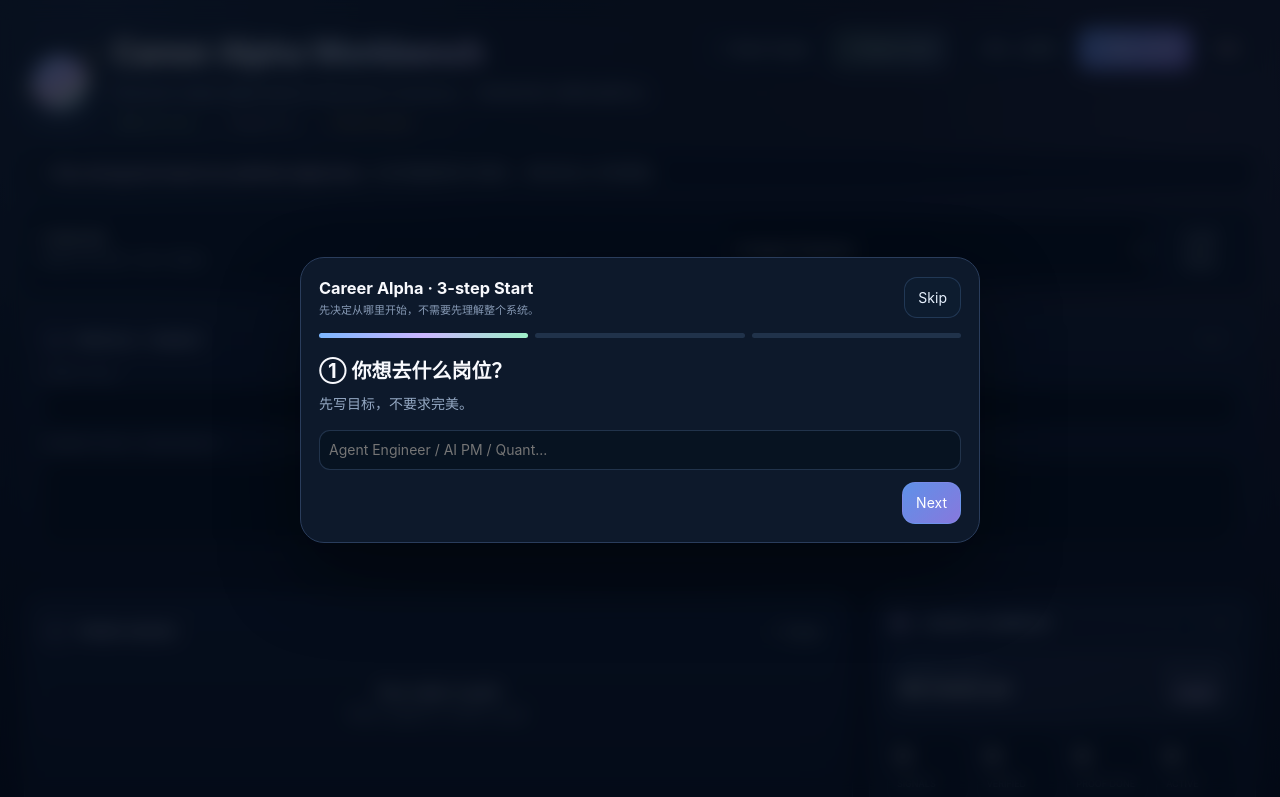
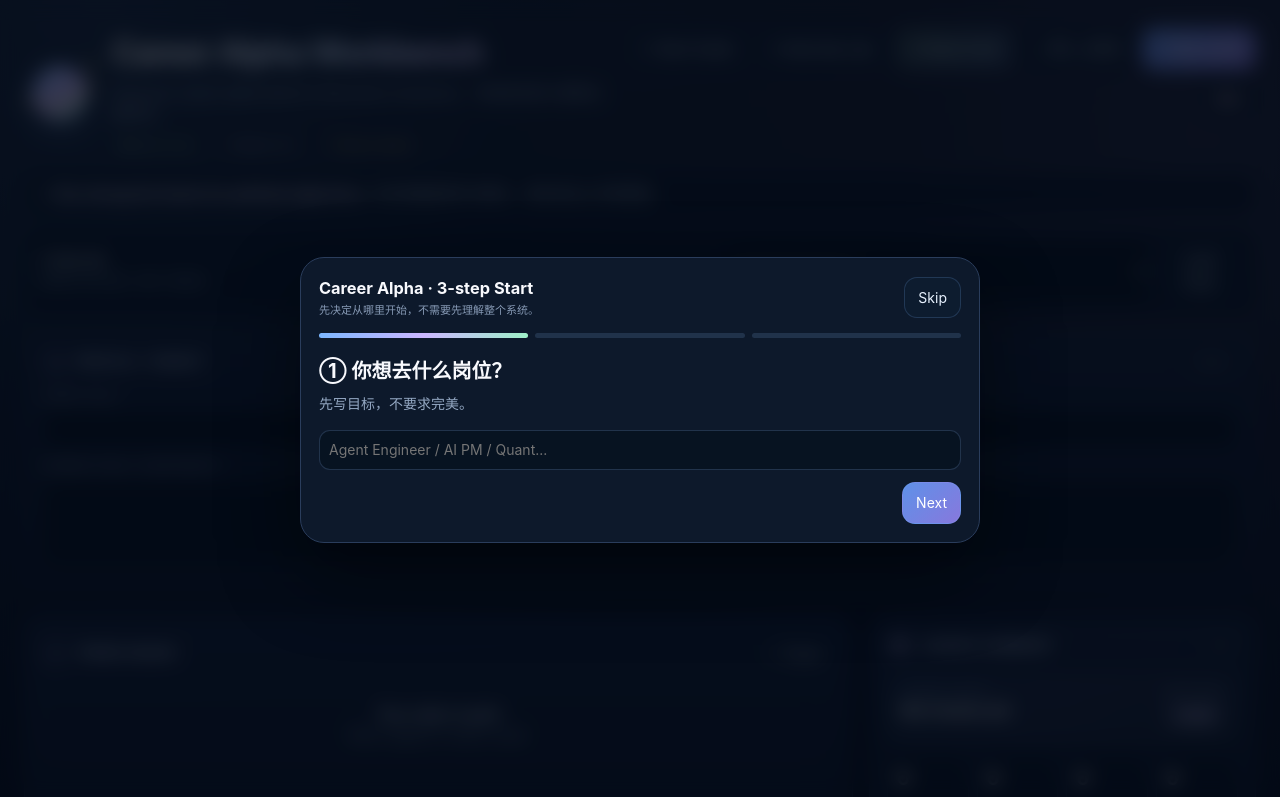
Before and after one commit to lavine888/career-alpha, a website: page assets/career-alpha-workbench.html in a window 1280 px wide. Shown: the top 797 px of the page. Drawn offline with Linux system fonts and the light colour scheme.

Commit message:
feat: link interview defense lab from workbench

```diff
--- a/assets/career-alpha-workbench.html
+++ b/assets/career-alpha-workbench.html
@@ -12,7 +12,7 @@
 <div class="shell">
   <div class="top">
     <div class="brand-wrap"><div class="orb-wrap"><span class="ring back"></span><div class="orb" id="buddy" data-mood="focus"><span class="eye l"></span><span class="eye r"></span><span class="mouth"></span></div><span class="ring front"></span><span class="spark">✦</span></div><div class="brand"><h1>Career Alpha Workbench</h1><p>Find your career alpha before it becomes consensus. · 本地优先的小型职业操作台。</p><div class="mini-status"><span class="pill saved" id="saveStatus">● Saved locally</span><span class="pill evidence">✦ Evidence first</span><span class="pill private">⌁ Private by default</span></div></div></div>
-    <div class="actions"><button class="btn" id="guideBtn">◎ Start Guide</button><button class="btn share" id="shareBtn">✦ Share Card</button><button class="btn" id="importBtn">⇣ 导入 JSON</button><button class="btn primary" id="exportBtn">⇡ 导出 JSON</button><button class="btn danger" id="resetBtn">清空</button><input id="fileInput" type="file" accept="application/json" hidden></div>
+    <div class="actions"><button class="btn" id="guideBtn">◎ Start Guide</button><a class="btn" id="defenseLabLink" href="./interview-defense-lab.html" style="display:inline-flex;align-items:center;text-decoration:none">↗ Interview Lab</a><button class="btn share" id="shareBtn">✦ Share Card</button><button class="btn" id="importBtn">⇣ 导入 JSON</button><button class="btn primary" id="exportBtn">⇡ 导出 JSON</button><button class="btn danger" id="resetBtn">清空</button><input id="fileInput" type="file" accept="application/json" hidden></div>
   </div>
   <div class="nudge">✦ <b>One strong fact beats ten polished adjectives.</b> 先找到最值得补的事实，再考虑怎么写得漂亮。</div>
   <div class="casebar"><div><b>✦ Case Lab</b><span>四套职业状态内置，离线一键切换。</span></div><div class="case-controls"><select id="caseSelect"><option value="agent">AI Agent Engineer</option><option value="pm">AI Product Manager</option><option value="quant">Quant Researcher</option><option value="robotics">Robotics / Physical AI</option></select><button class="btn" id="loadCase">Load Case</button></div></div>
```
